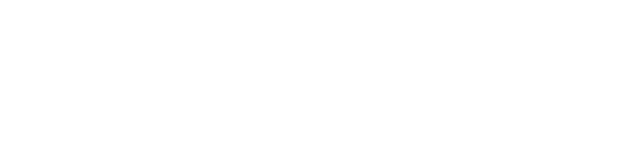
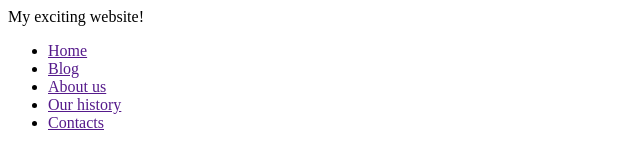
Before and after one commit to samratbhurtel19/samratbhurtel, a plain HTML site: page Assignment 3/A3_part4.html in a window 1280 px wide. Shown: the whole page, without its empty margins (0-640 px from the left). Drawn offline with Linux system fonts and the light colour scheme.

Commit message:
Update A3_part4.html

```diff
--- a/Assignment 3/A3_part4.html
+++ b/Assignment 3/A3_part4.html
@@ -6,6 +6,29 @@
     <title>Document</title>
 </head>
 <body>
+    <div class="logo">
+        My exciting website!
+      </div>
+
+      <nav>
+        <ul>
+          <li>
+            <a href="">Home</a>
+          </li>
+          <li>
+            <a href="">Blog</a>
+          </li>
+          <li>
+            <a href="">About us</a>
+          </li>
+          <li>
+            <a href="">Our history</a>
+          </li>
+          <li>
+            <a href="">Contacts</a>
+          </li>
+        </ul>
+      </nav>
 
 </body>
 </html>
```
